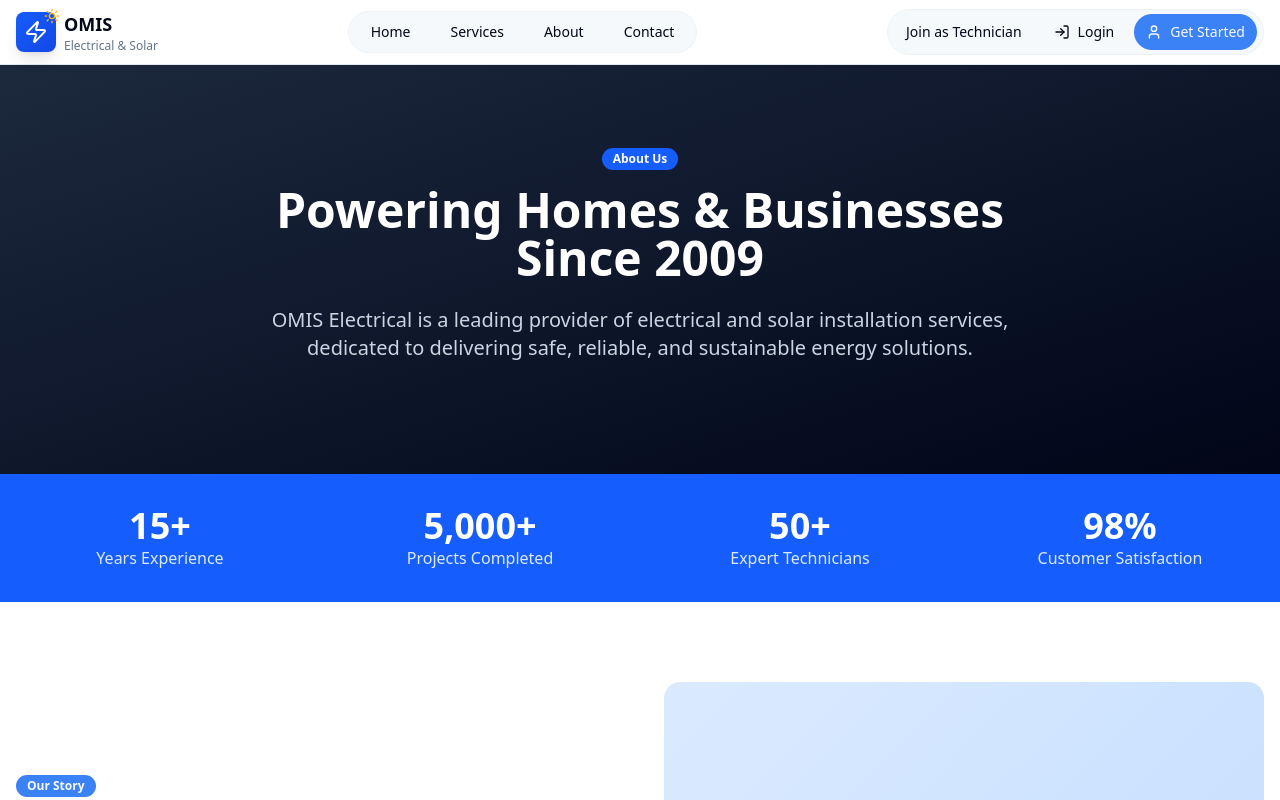
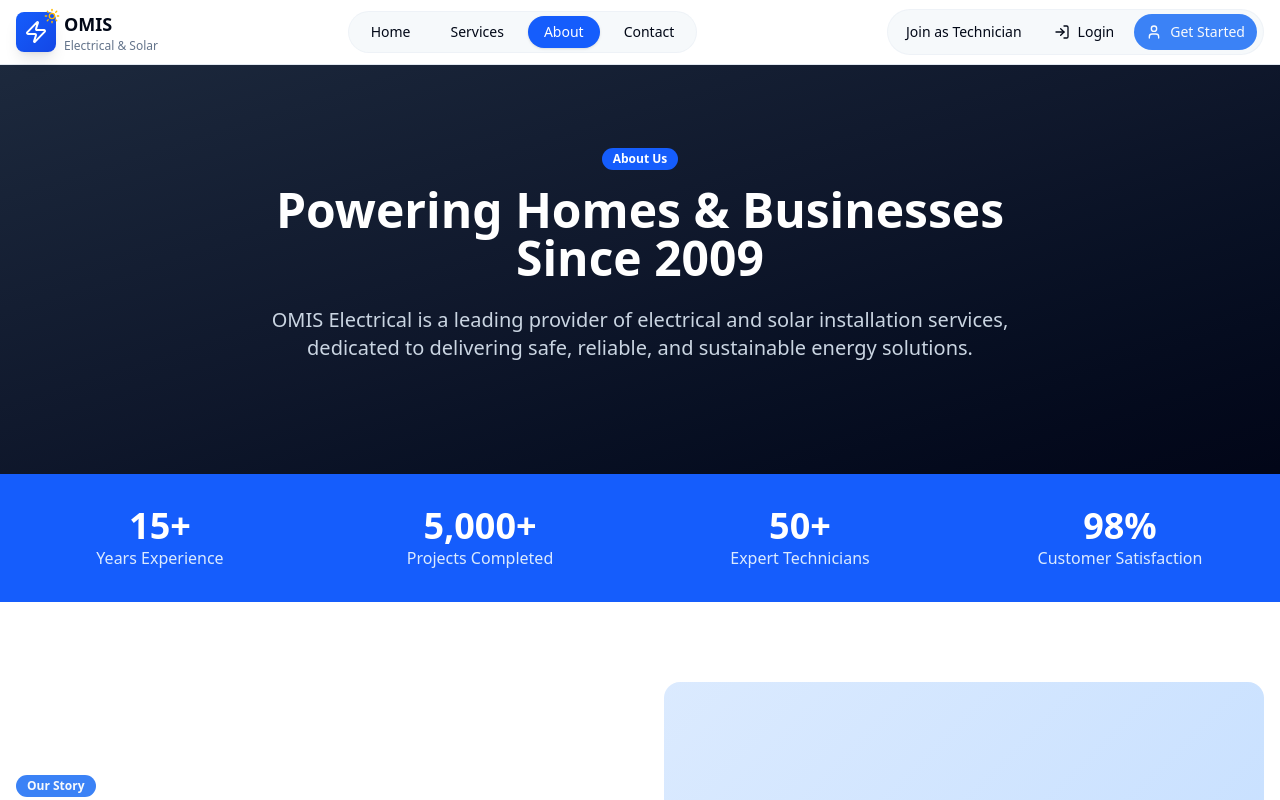
Before and after one commit to Musa-Salami/OMIS-electrical, a Next.js app: page /about in a window 1280 px wide. Shown: the top 800 px of the page. Built offline with nearby package versions, Linux system fonts and the light colour scheme.

Commit message:
Add active route highlight to nav links (blue pill on current page)

```diff
--- a/src/components/layout/Header.tsx
+++ b/src/components/layout/Header.tsx
@@ -2,6 +2,7 @@
 
 import Link from "next/link"
 import { useState } from "react"
+import { usePathname } from "next/navigation"
 import { Button } from "@/components/ui/button"
 import {
   Zap,
@@ -22,6 +23,7 @@ const navLinks = [
 
 export function Header() {
   const [isMenuOpen, setIsMenuOpen] = useState(false)
+  const pathname = usePathname()
 
   return (
     <header className="sticky top-0 z-50 w-full border-b bg-background/95 backdrop-blur supports-[backdrop-filter]:bg-background/60">
@@ -41,15 +43,23 @@ export function Header() {
 
           {/* Desktop Navigation */}
           <nav className="hidden md:flex items-center gap-2 rounded-full bg-muted/60 px-1.5 py-1 border border-border/40">
-            {navLinks.map((link) => (
+            {navLinks.map((link) => {
+              const isActive = link.href === "/" ? pathname === "/" : pathname.startsWith(link.href)
+              return (
                 <Link
                   key={link.href}
                   href={link.href}
-                className="px-4 py-1.5 text-sm font-medium text-foreground hover:bg-background rounded-full transition-colors"
+                  className={cn(
+                    "px-4 py-1.5 text-sm font-medium rounded-full transition-colors",
+                    isActive
+                      ? "bg-blue-600 text-white shadow-sm"
+                      : "text-foreground hover:bg-background"
+                  )}
                 >
                   {link.label}
                 </Link>
-            ))}
+              )
+            })}
           </nav>
 
           {/* Desktop CTA */}
```
Lines whose indentation alone changed are shown as unchanged.
